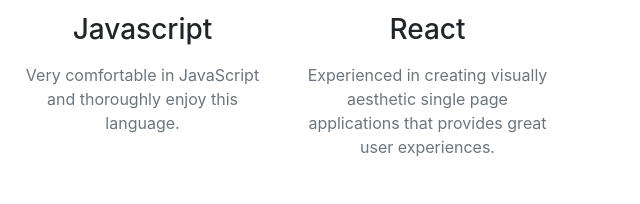
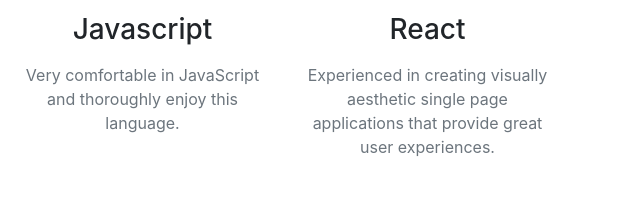
Before and after one commit to SheaParrott/Portfolio, a website with bundled scripts: page index.html in a window 1280 px wide. Shown: the part 1639-1843 px from the top of the page, 640-1280 px from the left. Built offline with nearby package versions, Linux system fonts and the light colour scheme.

Commit message:
fixed typo

```diff
--- a/index.html
+++ b/index.html
@@ -160,7 +160,7 @@
                       class="fab fa-react fa-4x fa-code text-primary mb-3 sr-icon-2"
                     ></i>
                     <h3 class="mb-3">React</h3>
-                    <p class="text-muted mb-0">Experienced in creating visually aesthetic single page applications that provides great user experiences.</p>
+                    <p class="text-muted mb-0">Experienced in creating visually aesthetic single page applications that provide great user experiences.</p>
                   </div>
                 </div>
             <div class="col-lg-3 col-md-6 text-center">
```
